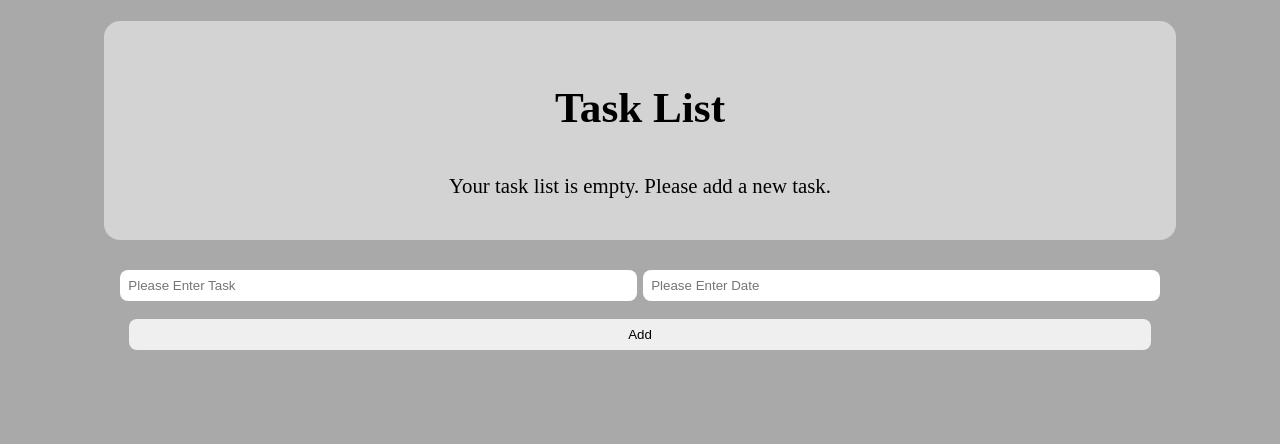
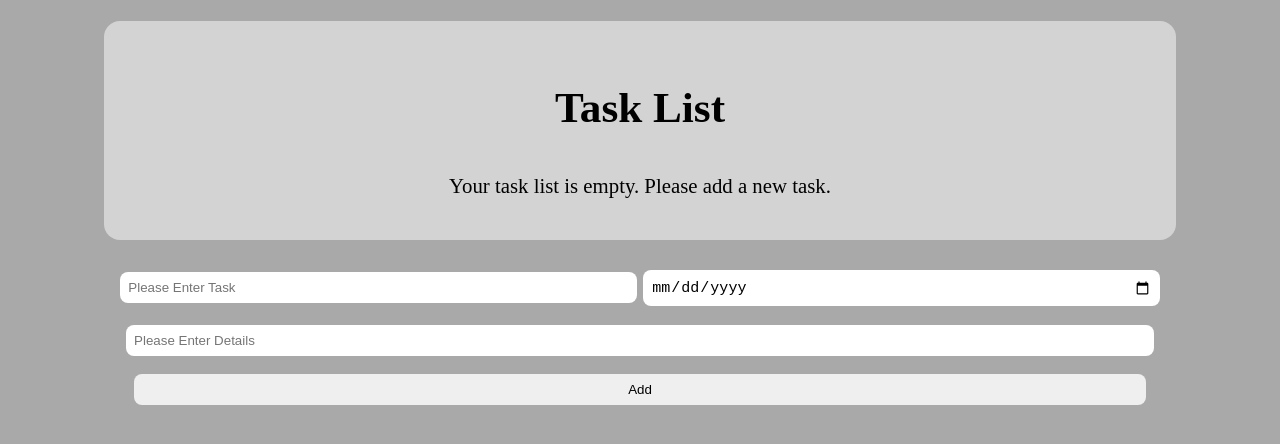
Before and after one commit to MSkibicki/react-hooks-context-project, a React (Create React App) app: page / in a window 1280 px wide. Shown: the top 444 px of the page. Built offline with nearby package versions, Linux system fonts and the light colour scheme.

Commit message:
css improvements, more details input

```diff
--- a/src/components/Form.js
+++ b/src/components/Form.js
@@ -6,22 +6,26 @@ const AddTaskForm = () => {
     const { dispatch } = useContext(TaskContext);
     const [name, setName] = useState("");
     const [date, setDate] = useState("");
+    const [details, setDetails] = useState("");
 
     const submitHandler = e => {
         e.preventDefault();
         dispatch({type: "ADD_TASK", task: {
-            name, date
+            name, date, details
         }});
         setName("");
         setDate("");
+        setDetails("");
     }
 
     return (
         <form onSubmit={submitHandler}>
             <input type="text" placeholder="Please Enter Task" value={name}
                 onChange={(e) => setName(e.target.value)} required />
-            <input type="text" placeholder="Please Enter Date" value={date}
+            <input type="date" placeholder="Please Enter Date" value={date}
                 onChange={(e) => setDate(e.target.value)} required />
+            <input type="text" placeholder="Please Enter Details" className="input-details" value={details}
+                onChange={(e) => setDetails(e.target.value)} />
             <input type="submit" value="Add"/>
         </form>
     );
--- a/src/components/TaskInfo.js
+++ b/src/components/TaskInfo.js
@@ -5,10 +5,13 @@ const TaskInfo = ({task}) => {
     const { dispatch } = useContext(TaskContext);
     return (
         <li>
-            <div className="task">
+            <div className="task-main">
                 <div className="name">{task.name}</div>
                 <div className="date">{task.date}</div>
                 <span onClick={() => dispatch({type: "REMOVE_TASK", id: task.id})}>X</span>
+            </div>
+            <div className="task-details">
+                <div className="details">{task.details}</div>
             </div>
         </li>
     );
--- a/src/index.css
+++ b/src/index.css
@@ -29,12 +29,23 @@ body {
     font-size: 1.3rem;
 }
 
-.task {
+.task-main {
     display: flex;
     margin: 5px 2px;
     max-width: 90%;
     padding: 10px;
     justify-content: space-between;
+}
+
+.task-details {
+    padding: 0.2rem;
+    background-color: #d3d3d3;
+    border-radius: 0.4rem;
+    width: 98%;
+    margin: 0.1rem auto;
+    font-style: italic;
+    flex-wrap: wrap;
+    word-wrap: break-word;
 }
 
 .name {
@@ -70,11 +81,24 @@ input[type="text"] {
     width: 46%;
 }
 
+input[type="date"] {
+    padding: 0.5rem;
+    border: 0;
+    border-radius: 0.5rem;
+    margin: 0.6rem 0.2rem;
+    width: 46%;
+    font-size: 0.94rem;
+}
+
 input[type="submit"] {
     margin: 0.5rem auto;
     display: block;
     padding: 0.5rem;
     border: 0;
     border-radius: 0.5rem;
-    width: 94%;
+    width: 93%;
 }
+
+input[type="text"].input-details {
+    width: 93%;
+}
--- a/src/reducers/tasksReducer.js
+++ b/src/reducers/tasksReducer.js
@@ -5,6 +5,7 @@ export const tasksReducer = (state, action) => {
         case "ADD_TASK":
             return [...state, {
                 name: action.task.name,
+                details: action.task.details,
                 date: action.task.date,
                 id: uuid()
             }]
```
